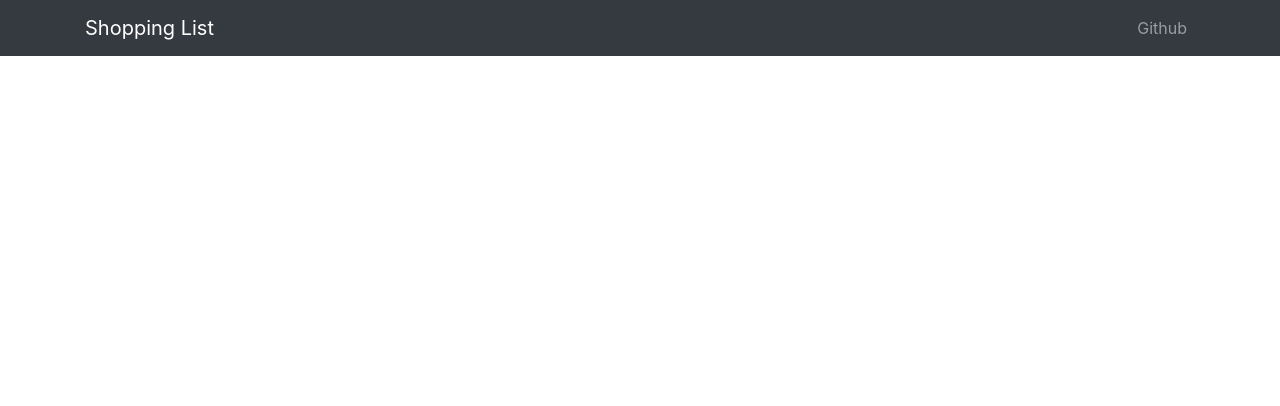
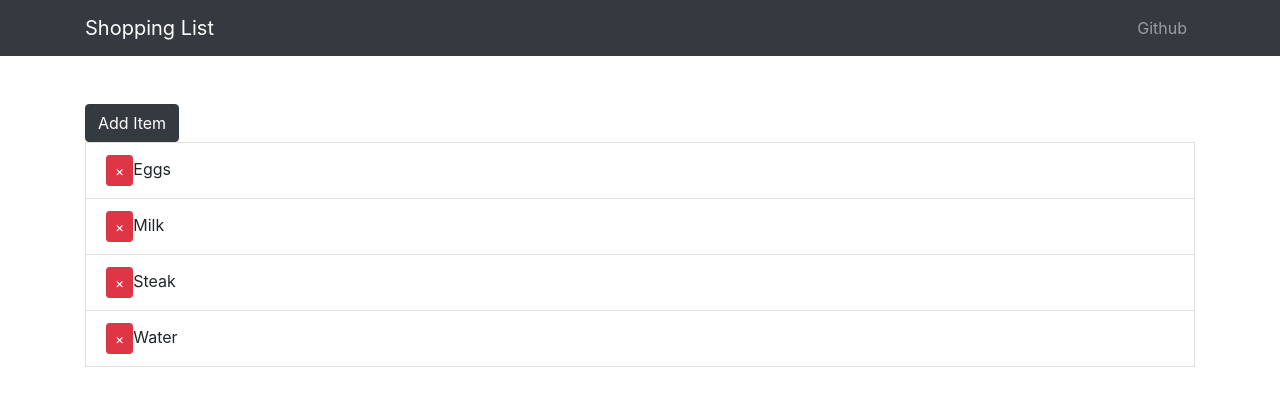
Before and after one commit to bejolo018/mern_movie_watchlist, a React (Create React App) app in the folder client/: page / in a window 1280 px wide. Shown: the top 406 px of the page. Built offline with nearby package versions, Linux system fonts and the light colour scheme.

Commit message:
created shoppinglist component

```diff
--- a/client/src/App.css
+++ b/client/src/App.css
@@ -0,0 +1,21 @@
+.remove-btn{
+    margin-right: 0.5 rem;
+}
+
+.fade-enter{
+    opacity: 0.01;
+}
+
+.fade-enter-active{
+    opacity: 1;
+    transition: opacity 1000ms ease-in;
+}
+
+.fade-exit{
+    opacity: 1;
+}
+
+.fade-exit-active{
+    opacity: 0.01;
+    transition: opacity 1000ms ease-in;
+}
--- a/client/src/App.js
+++ b/client/src/App.js
@@ -1,6 +1,6 @@
 import React from 'react';
 import AppNavbar from './components/AppNavbar'
-
+import ShoppingList from './components/ShoppingList'
 import 'bootstrap/dist/css/bootstrap.min.css'
 import './App.css';
 
@@ -8,6 +8,7 @@
   return (
     <div className="App">
       <AppNavbar/ >
+      <ShoppingList />
     </div>
   );
 }
--- /dev/null
+++ b/client/src/components/ShoppingList.js
@@ -0,0 +1,63 @@
+import React, { Component } from 'react';
+import {Container, ListGroup, ListGroupItem, Button} from 'reactstrap';
+import { CSSTransition, TransitionGroup } from 'react-transition-group';
+import {v4 as uuid} from 'uuid';
+
+class ShoppingList extends Component{
+    state = {
+        items: [
+            { id: uuid(), name: 'Eggs'},
+            { id: uuid(), name: 'Milk'},
+            { id: uuid(), name: 'Steak'},
+            { id: uuid(), name: 'Water'},
+        ]
+    }
+
+    render(){
+        const { items } = this.state;
+        return(
+            <Container>
+                <Button
+                    color="dark"
+                    style={{MarginBottom: '2rem'}}
+                    onClick={() => {
+                        const name = prompt('Enter Item');
+                        if(name){
+                            this.setState(state => ({
+                                items: [...state.items, {id: uuid(), name}]
+                            }));
+                        }
+                    }}>
+                    Add Item
+                    </Button>
+
+                    <ListGroup>
+                        <TransitionGroup className="shopping-list">
+                            {items.map(({ id, name}) => (
+                                <CSSTransition key={id} timeout={500} classNames="fade">
+                                    <ListGroupItem>
+                                    <Button
+                                        className="remove-btn"
+                                        color="danger"
+                                        size="sm"
+                                        onClick={() =>{
+                                            this.setState(state => ({
+                                                items: state.items.filter(item => item.id !== id)
+                                            }))
+                                        }}
+                                    >&times;</Button>
+                                        {name}
+                                    </ListGroupItem>
+                                </CSSTransition>
+                            ))}
+                        </TransitionGroup>
+                    </ListGroup>
+
+
+
+            </Container>
+        )
+    }
+}
+
+export default ShoppingList;
```
